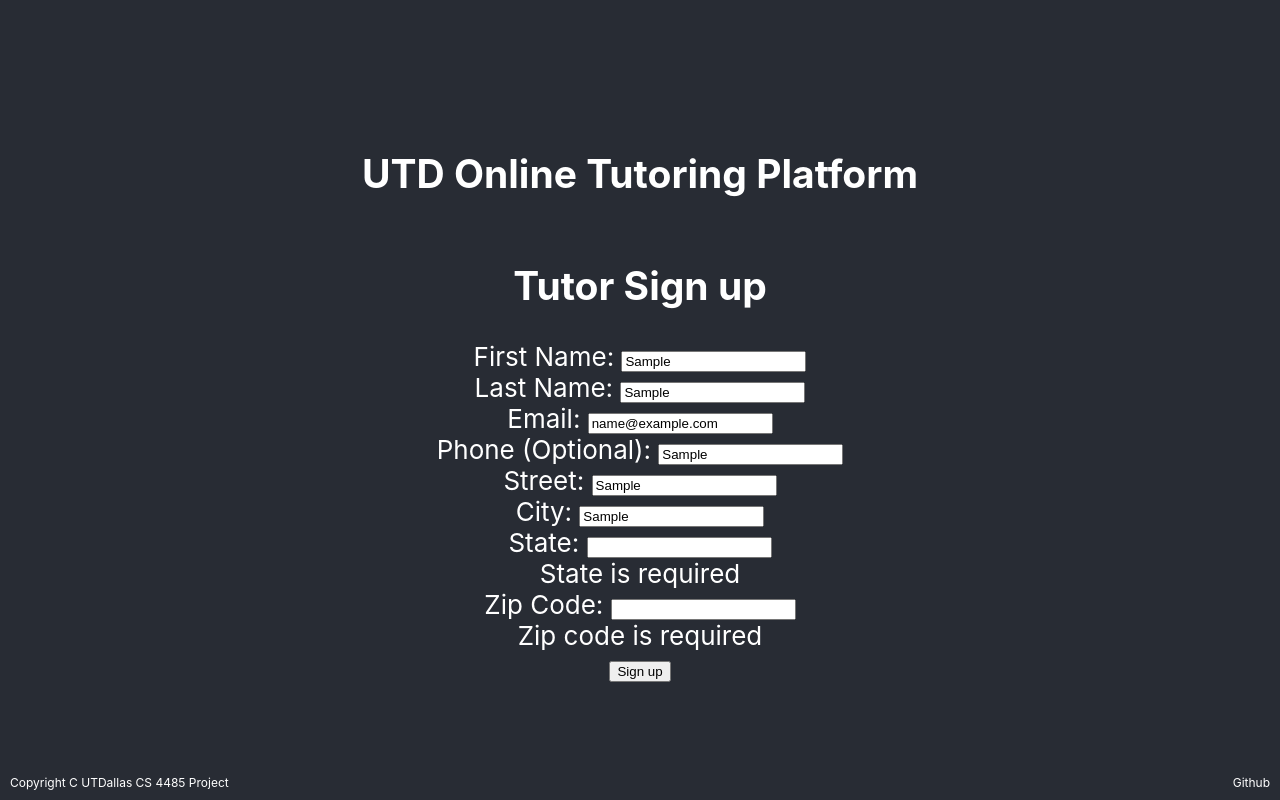
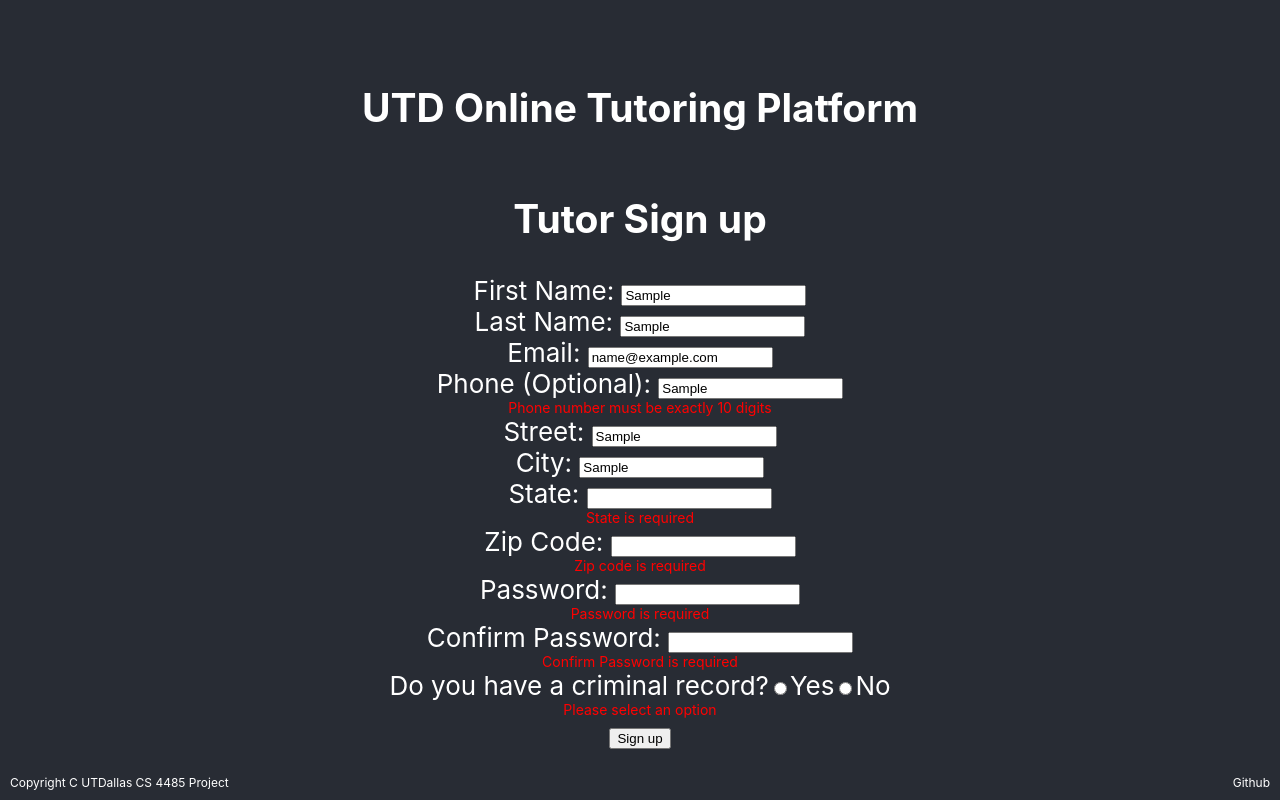
Before and after one commit to shrijxn/CS4485project, a React (Create React App) app: page /TutorSignup in a window 1280 px wide. Both pictures are taken after typing "Sample", "Sample", "name@example.com", "Sample", "Sample", "Sample" into the empty fields and a click on the button "Sign up". Built offline with nearby package versions, Linux system fonts and the light colour scheme.

Commit message:
Add files via upload

```diff
--- a/src/components/StudentLogin.js
+++ b/src/components/StudentLogin.js
@@ -1,50 +1,54 @@
-
 // StudentLogin.js
 
 import React from 'react';
 import { Formik, Form, Field, ErrorMessage } from 'formik';
+import * as Yup from 'yup';
 import { useNavigate } from 'react-router-dom';
+import '../App.css';
 
 function StudentLogin() {
-  console.log("Rendering Login Component....");////////////////
+  console.log("Rendering Login Component....");
   const navigate = useNavigate(); // Initialize useNavigate
 
+  const initialValues = {
+    email: '',
+    password: '',
+  };
+
+  const validationSchema = Yup.object({
+    email: Yup.string()
+        .matches(/^[^@]+@[^@]+\.[a-zA-Z]{3}$/, 'Invalid email format') // Regex to match the desired email format
+        .required('Email is required'),
+    password: Yup.string()
+        .required('Password is required')
+        .min(8, 'Password should be at least 8 characters')
+        .matches(/^(?=.*[A-Za-z])(?=.*\d)[A-Za-z\d]{8,}$/, 'Password must contain at least one letter and one number') // Regex for the password condition
+  });
+
   const handleLogin = (values) => {
-    const { email, password } = values;
-
-    // Validate email format
-    const emailRegex = /^[^\s@]+@[^\s@]+\.[a-z]{3,}$/; // Corrected the regex to include all valid domains
-    if (!emailRegex.test(email)) {
-      alert('Email format is not valid');
-      return;
-    }
-
-    // Validate password length
-    if (password.length < 8) {
-      alert('Password must be at least 8 characters');
-      return;
-    }
-
-    // Navigate to StudentPage Component if login is successful
-    navigate('/StudentDashboard');
+     // You can perform login logic here
+     console.log('Form data submitted:', values);
+    navigate('/StudentDashboard'); // Navigate to the student page after successful signup
   };
 
   return (
     <div>
+        <h2>Student Login</h2>
         <Formik
-        initialValues={{ email: '', password: '' }}
+            initialValues={initialValues}
+            validationSchema={validationSchema}
             onSubmit={handleLogin}
         >
             <Form>
                 <div>
                     <label htmlFor="email">Email: </label>
                     <Field type="email" id="email" name="email" />
-            <ErrorMessage name="email" component="div" />
+                    <ErrorMessage name="email" component="div" className="error-message" />
                 </div>
                 <div>
                     <label htmlFor="password">Password: </label>
-            <Field type="password" id="password" name="password" />
-            <ErrorMessage name="password" component="div" />
+                    <Field type="password" id="password" name="password" /> {/* Changed type to password for security */}
+                    <ErrorMessage name="password" component="div" className="error-message" />
                 </div>
                 <button type="submit">Login</button>
             </Form>
--- a/src/components/StudentSignup.js
+++ b/src/components/StudentSignup.js
@@ -4,6 +4,7 @@
 import { Formik, Form, Field, ErrorMessage } from 'formik';
 import * as Yup from 'yup';
 import { useNavigate } from 'react-router-dom';
+import '../App.css';
 
 function StudentSignup() {
     console.log("Rendering Signup Component....");
@@ -14,26 +15,41 @@
         lastName: '',
         email: '',
         phone: '',
+        street: '',
+        city: '',
+        state: '',
+        zip: '',
+        password: '',
+        confirmPassword: '',
+        criminalRecord: '',
     };
 
     const validationSchema = Yup.object({
         firstName: Yup.string().required('First Name is required'),
         lastName: Yup.string().required('Last Name is required'),
         email: Yup.string()
-      .email('Invalid email format')
+            .matches(/^[^@]+@[^@]+\.[a-zA-Z]{3}$/, 'Invalid email format')
             .required('Email is required'),
-    phone: Yup.string(),
+        phone: Yup.string()
+            .matches(/^\d{10}$/, 'Phone number must be exactly 10 digits'),
+        password: Yup.string()
+            .required('Password is required')
+            .min(8, 'Password should be at least 8 characters')
+            .matches(/^(?=.*[A-Za-z])(?=.*\d)[A-Za-z\d]{8,}$/, 'Password must contain at least one letter and one number'),
+        confirmPassword: Yup.string()
+            .required('Confirm Password is required')
+            .oneOf([Yup.ref('password'), null], 'Password confirmation does not match'),
     });
 
     const handleSubmit = (values) => {
         // You can perform signup logic here
         console.log('Form data submitted:', values);
-    navigate('/student'); // Navigate to the student page after successful signup
+        navigate('/StudentDashboard'); // Navigate to the student page after successful signup
     };
 
     return (
         <div>
-      <h2>Sign up</h2>
+            <h2>Student Sign up</h2>
             <Formik
                 initialValues={initialValues}
                 validationSchema={validationSchema}
@@ -43,22 +59,32 @@
                     <div>
                         <label htmlFor="firstName">First Name: </label>
                         <Field type="text" id="firstName" name="firstName" />
-            <ErrorMessage name="firstName" component="div" />
+                        <ErrorMessage name="firstName" component="div" className="error-message" />
                     </div>
                     <div>
                         <label htmlFor="lastName">Last Name: </label>
                         <Field type="text" id="lastName" name="lastName" />
-            <ErrorMessage name="lastName" component="div" />
+                        <ErrorMessage name="lastName" component="div" className="error-message" />
                     </div>
                     <div>
                         <label htmlFor="email">Email: </label>
                         <Field type="email" id="email" name="email" />
-            <ErrorMessage name="email" component="div" />
+                        <ErrorMessage name="email" component="div" className="error-message" />
                     </div>
                     <div>
                     <label htmlFor="phone">Phone (Optional): </label>
                         <Field type="text" id="phone" name="phone" />
-            <ErrorMessage name="phone" component="div" />
+                        <ErrorMessage name="phone" component="div" className="error-message" />
+                    </div>
+                    <div>
+                        <label htmlFor="password">Password: </label>
+                        <Field type="password" id="password" name="password" />
+                        <ErrorMessage name="password" component="div" className="error-message" />
+                    </div>
+                    <div>
+                        <label htmlFor="confirmPassword">Confirm Password: </label>
+                        <Field type="password" id="confirmPassword" name="confirmPassword" />
+                        <ErrorMessage name="confirmPassword" component="div" className="error-message" />
                     </div>
                     <button type="submit">Sign up</button>
                 </Form>
--- a/src/components/TutorLogin.js
+++ b/src/components/TutorLogin.js
@@ -1,50 +1,54 @@
-
 // TutorLogin.js
 
 import React from 'react';
 import { Formik, Form, Field, ErrorMessage } from 'formik';
+import * as Yup from 'yup';
 import { useNavigate } from 'react-router-dom';
+import '../App.css';
 
 function TutorLogin() {
-  console.log("Rendering Login Component....");////////////////
+  console.log("Rendering Login Component....");
   const navigate = useNavigate(); // Initialize useNavigate
 
+  const initialValues = {
+    email: '',
+    password: '',
+  };
+
+  const validationSchema = Yup.object({
+    email: Yup.string()
+        .matches(/^[^@]+@[^@]+\.[a-zA-Z]{3}$/, 'Invalid email format') // Regex to match the desired email format
+        .required('Email is required'),
+    password: Yup.string()
+        .required('Password is required')
+        .min(8, 'Password should be at least 8 characters')
+        .matches(/^(?=.*[A-Za-z])(?=.*\d)[A-Za-z\d]{8,}$/, 'Password must contain at least one letter and one number') // Regex for the password condition
+  });
+
   const handleLogin = (values) => {
-    const { email, password } = values;
-
-    // Validate email format
-    const emailRegex = /^[^\s@]+@[^\s@]+\.[a-z]{3,}$/; // Corrected the regex to include all valid domains
-    if (!emailRegex.test(email)) {
-      alert('Email format is not valid');
-      return;
-    }
-
-    // Validate password length
-    if (password.length < 8) {
-      alert('Password must be at least 8 characters');
-      return;
-    }
-
-    // Navigate to StudentPage Component if login is successful
-    navigate('/student');
+     // You can perform login logic here
+     console.log('Form data submitted:', values);
+    navigate('/TutorDashboard'); // Navigate to the tutor page after successful signup
   };
 
   return (
     <div>
+        <h2>Tutor Login</h2>
         <Formik
-        initialValues={{ email: '', password: '' }}
+            initialValues={initialValues}
+            validationSchema={validationSchema}
             onSubmit={handleLogin}
         >
             <Form>
                 <div>
                     <label htmlFor="email">Email: </label>
                     <Field type="email" id="email" name="email" />
-            <ErrorMessage name="email" component="div" />
+                    <ErrorMessage name="email" component="div" className="error-message" />
                 </div>
                 <div>
                     <label htmlFor="password">Password: </label>
-            <Field type="password" id="password" name="password" />
-            <ErrorMessage name="password" component="div" />
+                    <Field type="password" id="password" name="password" /> {/* Changed type to password for security */}
+                    <ErrorMessage name="password" component="div" className="error-message" />
                 </div>
                 <button type="submit">Login</button>
             </Form>
--- a/src/components/TutorSignup.js
+++ b/src/components/TutorSignup.js
@@ -4,6 +4,7 @@
 import { Formik, Form, Field, ErrorMessage } from 'formik';
 import * as Yup from 'yup';
 import { useNavigate } from 'react-router-dom';
+import '../App.css';
 
 function TutorSignup() {
     console.log("Rendering Signup Component....");
@@ -18,27 +19,39 @@
         city: '',
         state: '',
         zip: '',
+        password: '',
+        confirmPassword: '',
+        criminalRecord: '',
     };
 
     const validationSchema = Yup.object({
         firstName: Yup.string().required('First Name is required'),
         lastName: Yup.string().required('Last Name is required'),
         email: Yup.string()
-            .email('Invalid email format')
+            .matches(/^[^@]+@[^@]+\.[a-zA-Z]{3}$/, 'Invalid email format')
             .required('Email is required'),
-        phone: Yup.string(),
+        phone: Yup.string()
+            .matches(/^\d{10}$/, 'Phone number must be exactly 10 digits'),
         street: Yup.string().required('Street is required'),
         city: Yup.string().required('City is required'),
         state: Yup.string().required('State is required'),
         zip: Yup.string()
             .required('Zip code is required')
-            .matches(/^\d{5}$/, 'Must be exactly 5 digits'),
+            .matches(/^\d{5}$/, 'Zip code must be exactly 5 digits'),
+        password: Yup.string()
+            .required('Password is required')
+            .min(8, 'Password should be at least 8 characters')
+            .matches(/^(?=.*[A-Za-z])(?=.*\d)[A-Za-z\d]{8,}$/, 'Password must contain at least one letter and one number'),
+        confirmPassword: Yup.string()
+            .required('Confirm Password is required')
+            .oneOf([Yup.ref('password'), null], 'Password confirmation does not match'),
+        criminalRecord: Yup.string().required('Please select an option'),
     });
 
     const handleSubmit = (values) => {
         // You can perform signup logic here
         console.log('Form data submitted:', values);
-        navigate('/tutor'); // Navigate to the tutor page after successful signup
+        navigate('/TutorDashboard'); // Navigate to the tutor page after successful signup
     };
 
     return (
@@ -53,42 +66,60 @@
                     <div>
                         <label htmlFor="firstName">First Name: </label>
                         <Field type="text" id="firstName" name="firstName" />
-                        <ErrorMessage name="firstName" component="div" />
+                        <ErrorMessage name="firstName" component="div" className="error-message" />
                     </div>
                     <div>
                         <label htmlFor="lastName">Last Name: </label>
                         <Field type="text" id="lastName" name="lastName" />
-                        <ErrorMessage name="lastName" component="div" />
+                        <ErrorMessage name="lastName" component="div" className="error-message" />
                     </div>
                     <div>
                         <label htmlFor="email">Email: </label>
                         <Field type="email" id="email" name="email" />
-                        <ErrorMessage name="email" component="div" />
+                        <ErrorMessage name="email" component="div" className="error-message" />
                     </div>
                     <div>
                         <label htmlFor="phone">Phone (Optional): </label>
                         <Field type="text" id="phone" name="phone" />
-                        <ErrorMessage name="phone" component="div" />
+                        <ErrorMessage name="phone" component="div" className="error-message" />
                     </div>
                     <div>
                         <label htmlFor="street">Street: </label>
                         <Field type="text" id="street" name="street" />
-                        <ErrorMessage name="street" component="div" />
+                        <ErrorMessage name="street" component="div" className="error-message" />
                     </div>
                     <div>
                         <label htmlFor="city">City: </label>
                         <Field type="text" id="city" name="city" />
-                        <ErrorMessage name="city" component="div" />
+                        <ErrorMessage name="city" component="div" className="error-message" />
                     </div>
                     <div>
                         <label htmlFor="state">State: </label>
                         <Field type="text" id="state" name="state" />
-                        <ErrorMessage name="state" component="div" />
+                        <ErrorMessage name="state" component="div" className="error-message" />
                     </div>
                     <div>
                         <label htmlFor="zip">Zip Code: </label>
                         <Field type="text" id="zip" name="zip" />
-                        <ErrorMessage name="zip" component="div" />
+                        <ErrorMessage name="zip" component="div" className="error-message" />
+                    </div>
+                    <div>
+                        <label htmlFor="password">Password: </label>
+                        <Field type="password" id="password" name="password" />
+                        <ErrorMessage name="password" component="div" className="error-message" />
+                    </div>
+                    <div>
+                        <label htmlFor="confirmPassword">Confirm Password: </label>
+                        <Field type="password" id="confirmPassword" name="confirmPassword" />
+                        <ErrorMessage name="confirmPassword" component="div" className="error-message" />
+                    </div>
+                    <div>
+                        <label>Do you have a criminal record?</label>
+                        <Field type="radio" name="criminalRecord" value="yes" id="yes" />
+                        <label htmlFor="yes">Yes</label>
+                        <Field type="radio" name="criminalRecord" value="no" id="no" />
+                        <label htmlFor="no">No</label>
+                        <ErrorMessage name="criminalRecord" component="div" className="error-message" />
                     </div>
                     <button type="submit">Sign up</button>
                 </Form>
```
Also changed, not shown: src/components/TutorDashboard.js (added, +9 -0 lines). Lines whose indentation alone changed are shown as unchanged.
